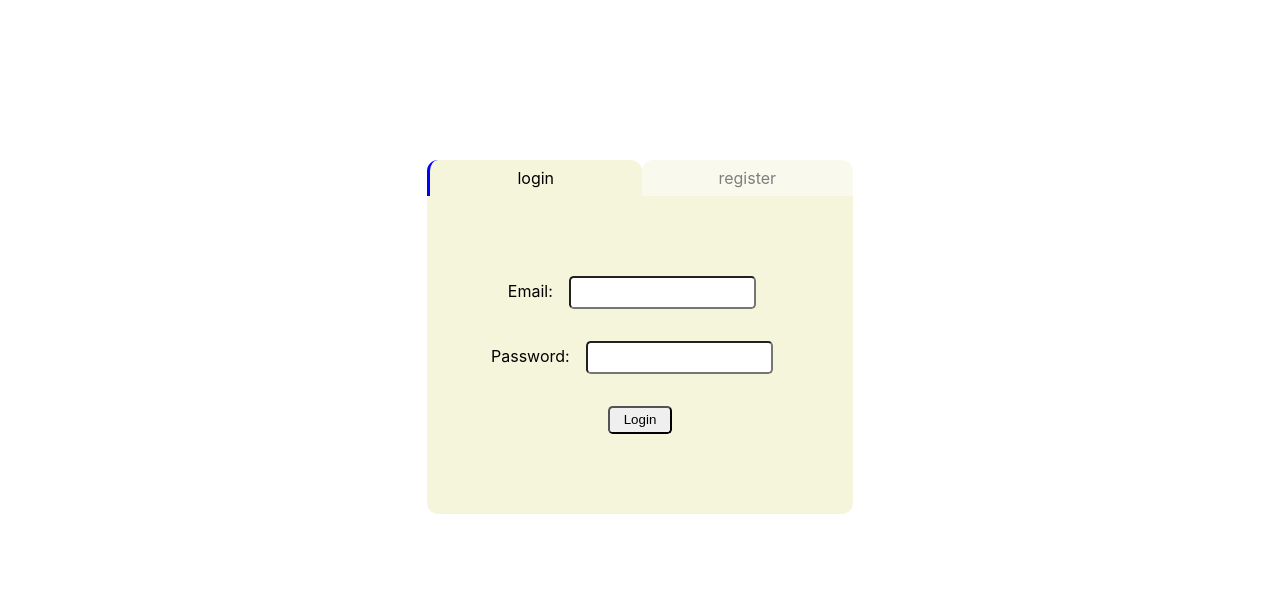
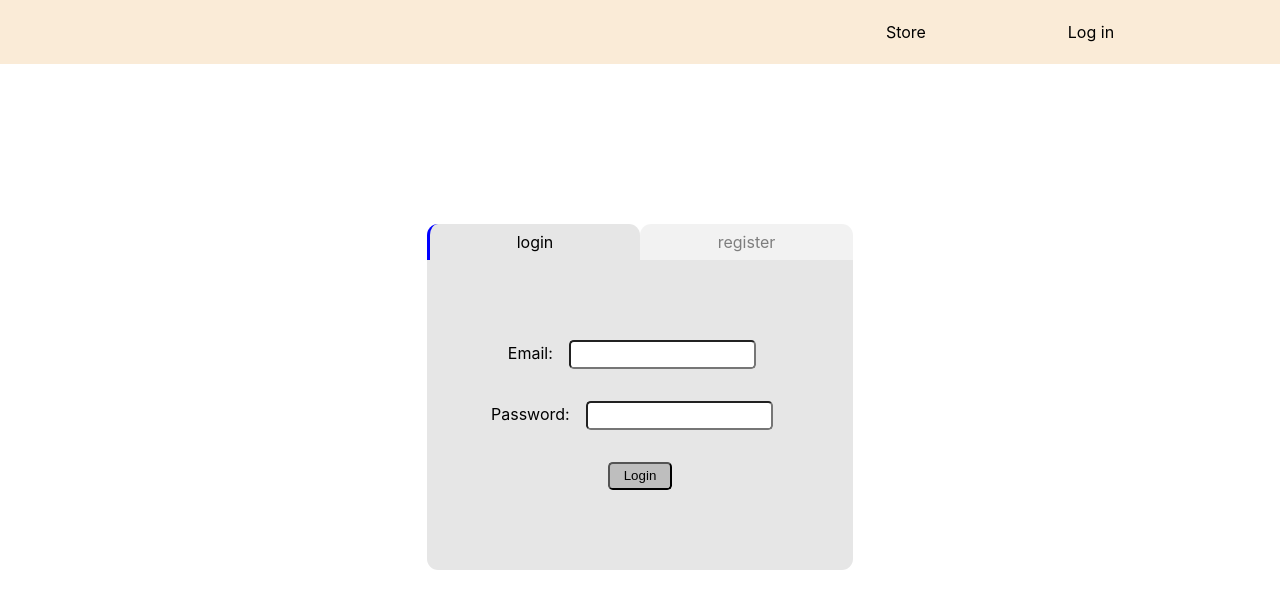
Before and after one commit to mikegv/e-commerce-project, a React (Create React App) app: page / in a window 1280 px wide. Shown: the top 608 px of the page. Built offline with nearby package versions, Linux system fonts and the light colour scheme.

Commit message:
add logout login function to navbar, add logout to redux, change css style in App.css

```diff
--- a/src/App.css
+++ b/src/App.css
@@ -1,12 +1,18 @@
 *{
+  box-sizing: border-box;
   padding: 0;
   margin: 0;
 }
 
+html, body, #root{
+  height: 100%;
+}
+
 .App{
   width: 100%;
-  min-height: 100vh;
+  height: 100%;
   display: flex;
   flex-direction: column;
   align-items: center;
+  justify-content: center;
 }
--- a/src/App.tsx
+++ b/src/App.tsx
@@ -1,27 +1,32 @@
-import { Route, Routes } from 'react-router-dom'
-import Login from './components/Login/Login';
-import Dashboard from './components/Dashboard';
-import { useSelector } from 'react-redux';
-import { RootState } from './redux/store'
-
-import './App.css';
+import { Route, Routes, Navigate } from "react-router-dom";
+import Login from "./components/Login/Login";
+import Dashboard from "./components/Dashboard/Dashboard";
+import Layout from "./components/Layout";
+import Store from "./components/Shop";
+import { useSelector } from "react-redux";
+import { RootState } from "./redux/store";
+import "./App.css";
 
 function App() {
-  const loggedIn = useSelector((state: RootState) => state.loggedIn)
+  const loggedIn = useSelector((state: RootState) => state.loggedIn);
   return (
     <div className="App">
       <Routes>
-        {
-          !loggedIn &&
-          <Route path='/' element={<Login />} />
-        }
-        {
-          loggedIn &&
-          <>
-            <Route path='/' element={<Dashboard />} />
-            <Route path='/profile' element={<Dashboard />} />
-          </>
-        }
+        <Route element={<Layout />}>
+          {!loggedIn && (
+            <>
+              <Route path="/" element={<Login />} />
+              <Route path="/profile" element={<Navigate to="/" />} />
+            </>
+          )}
+          {loggedIn && (
+            <>
+              <Route path="/" element={<Dashboard />} />
+              <Route path="/profile" element={<Dashboard />} />
+            </>
+          )}
+          <Route path="/store" element={<Store />} />
+        </Route>
       </Routes>
     </div>
   );
--- /dev/null
+++ b/src/components/Layout.tsx
@@ -0,0 +1,14 @@
+import Navbar from "./Navbar/Navbar";
+import { Outlet } from "react-router-dom";
+
+const Layout: React.FC = () => {
+
+    return (
+        <div style={{width: '100%',height: '100%', display: 'flex', flexDirection: 'column', alignItems: 'center'}}>
+            <Navbar />
+            <Outlet />
+        </div>
+    );
+};
+
+export default Layout;
--- a/src/components/Login/login.module.css
+++ b/src/components/Login/login.module.css
@@ -1,14 +1,19 @@
 .loginContainer{
     margin-top: 10rem;
+    display: flex;
+    flex-direction: column;
+    align-items: center;
+    width: fit-content;
 }
 .loginContainer > div{
     display: flex;
     align-items: center;
     justify-content: center;
+    width: 100%;
 }
 .tab{
     width:50%;
-    background-color: beige;
+    background-color: rgb(230, 230, 230);
     text-align: center;
     border-radius: .7rem .7rem 0rem 0rem;
     cursor: pointer;
@@ -26,7 +31,7 @@
     flex-direction: column;
     justify-content: center;
     align-items: center;
-    background-color: beige;
+    background-color: rgb(230, 230, 230);
     border-radius: 0rem 0rem .7rem .7rem;
 }
 .form input, button {
@@ -41,4 +46,5 @@
 }
 .form button{
     cursor: pointer;
+    background-color: rgb(190, 190, 190);
 }
--- /dev/null
+++ b/src/components/Navbar/Navbar.tsx
@@ -0,0 +1,40 @@
+import { Link } from "react-router-dom";
+import { authActions } from "../../redux/store";
+import { useSelector, useDispatch } from "react-redux";
+import { RootState } from "../../redux/store";
+
+import "./navbar.module.css";
+
+const Navbar = () => {
+  const dispatch = useDispatch();
+  const loggedIn = useSelector((state: RootState) => state.loggedIn);
+
+  return (
+    <nav>
+      <ul>
+        <li>
+          <Link to="/store">Store</Link>
+        </li>
+
+        {loggedIn && (
+          <>
+            <li>
+              <Link to="/profile">Your Profile</Link>
+            </li>
+            <li>
+              <span onClick={() => dispatch(authActions.logout())}>Logout</span>
+            </li>
+          </>
+        )}
+        {
+          !loggedIn &&
+          <li>
+            <Link to='/'>Log in</Link>
+          </li>
+        }
+      </ul>
+    </nav>
+  );
+};
+
+export default Navbar;
--- /dev/null
+++ b/src/components/Navbar/navbar.module.css
@@ -0,0 +1,22 @@
+nav {
+    display: flex;
+    justify-content: flex-end;
+    align-items: center;
+    width: 100%;
+    height: 4rem;
+    background-color: antiquewhite;
+}
+nav ul{
+    width: 40%;
+    display: flex;
+    justify-content: space-evenly;
+    list-style-type: none;
+    margin-right: 1.5rem;
+}
+nav ul li {
+    cursor: pointer;
+}
+nav ul li *{
+    text-decoration: none;
+    color: black;
+}
--- /dev/null
+++ b/src/components/Shop.tsx
@@ -0,0 +1,10 @@
+
+const Shop = () => {
+    return (
+        <div>
+            shop
+        </div>
+    );
+};
+
+export default Shop;
--- a/src/redux/store.tsx
+++ b/src/redux/store.tsx
@@ -10,6 +10,9 @@ const authSlice = createSlice({
     reducers: {
         login(state){
             state.loggedIn = true;
+        },
+        logout(state){
+            state.loggedIn = false;
         }
     }
 })
```
Also changed, not shown: src/components/Dashboard/Dashboard.tsx (renamed from src/components/Dashboard.tsx), 1 other file (tests, documents, lock files or other folders).
